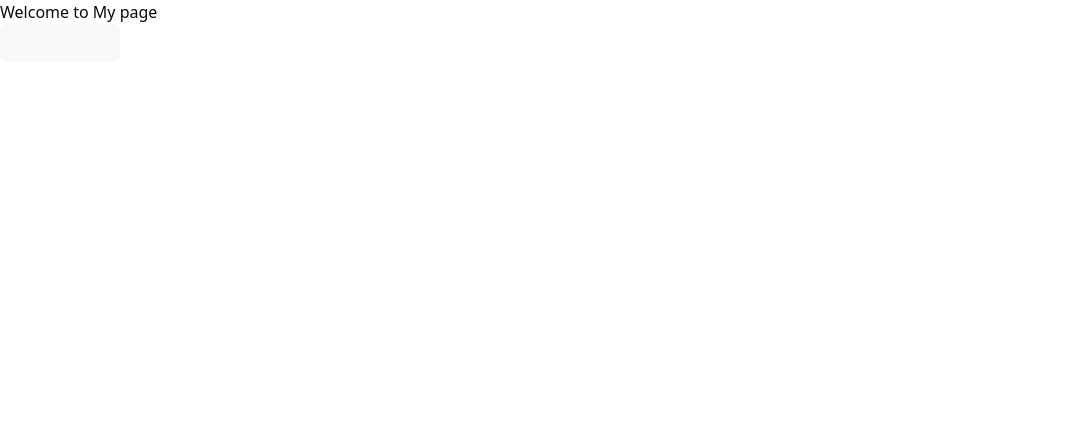
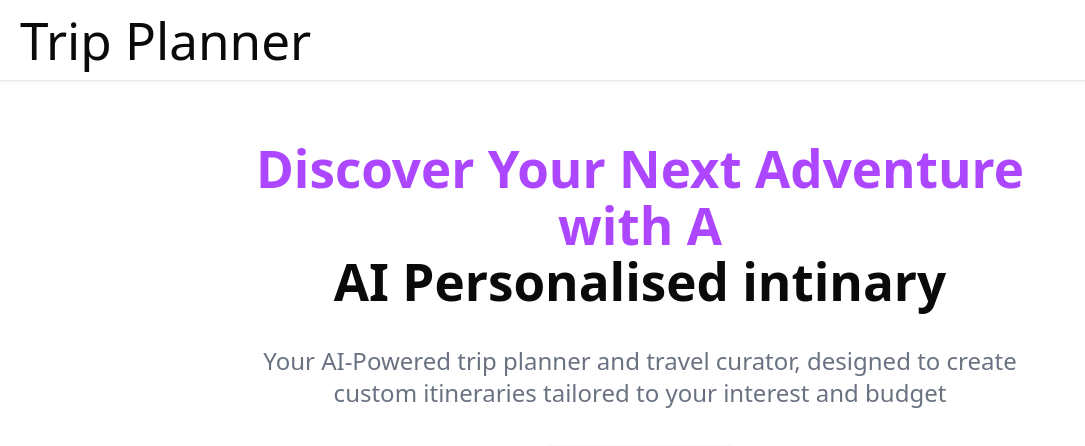
Before and after one commit to jleong23/ai-trip-planner, a React (Vite) app: page / in a window 1280 px wide. Shown: the top 446 px of the page, without its empty margins (0-1085 px from the left). Built offline with nearby package versions, Linux system fonts and the light colour scheme.

Commit message:
Completed Hero & landing Page

```diff
--- a/src/App.css
+++ b/src/App.css
@@ -1,5 +1,7 @@
 #root {
-  max-width: 1280px;
+  width: 100%;
+  margin: 0;
+  padding: 0;
 }
 
 .logo {
--- a/src/App.jsx
+++ b/src/App.jsx
@@ -1,16 +1,15 @@
 import { useState } from 'react'
-import reactLogo from './assets/react.svg'
-import viteLogo from '/vite.svg'
+
 import './App.css'
-import { Button } from './components/ui/button.jsx'
+import Hero from './components/custom/Hero'
 
 function App() {
   const [count, setCount] = useState(0)
 
   return (
     <>
-      <h2>Welcome to My page</h2>
-      <Button>Hello Here</Button>
+      {/* Hero Section */}
+      <Hero />
     </>
   )
 }
--- /dev/null
+++ b/src/components/custom/Header.jsx
@@ -0,0 +1,17 @@
+import React from 'react'
+import {Button} from '../ui/button.jsx'
+
+const Header = () => {
+  return (
+    <div className='w-full p-3 shadow-sm flex justify-between items-center px-5'>
+       <h1>Trip Planner</h1>
+      <div>
+        <Button iconSize="lg" className="text-base">
+          Sign In
+        </Button>
+      </div>
+    </div>
+  )
+}
+
+export default Header
--- /dev/null
+++ b/src/components/custom/Hero.jsx
@@ -0,0 +1,26 @@
+import React from 'react'
+import { Button } from '../ui/button.jsx'
+
+const Hero = () => {
+  return (
+    <>
+      <div className='flex flex-col mx-56 gap-9 items-center h-screen'>
+        <h1 className='font-extrabold text-center text-[60px] mt-15'>
+          <span className='text-purple-500'>Discover Your Next Adventure with A</span><br />
+          AI Personalised intinary
+        </h1>
+
+        <p className='text-2xl text-gray-500 text-center'>
+          Your AI-Powered trip planner and travel curator, designed to create custom itineraries tailored to your interest and budget
+        </p>
+
+        <Button>
+          Get Started. It's Free
+        </Button>
+
+      </div>
+    </>
+  )
+}
+
+export default Hero
--- a/src/components/ui/button.jsx
+++ b/src/components/ui/button.jsx
@@ -5,7 +5,7 @@ import { cva } from "class-variance-authority";
 import { cn } from "@/lib/utils"
 
 const buttonVariants = cva(
-  "inline-flex items-center justify-center gap-2 whitespace-nowrap rounded-md text-sm font-medium transition-all disabled:pointer-events-none disabled:opacity-50 [&_svg]:pointer-events-none [&_svg:not([class*='size-'])]:size-4 shrink-0 [&_svg]:shrink-0 outline-none focus-visible:border-ring focus-visible:ring-ring/50 focus-visible:ring-[3px] aria-invalid:ring-destructive/20 dark:aria-invalid:ring-destructive/40 aria-invalid:border-destructive",
+  "inline-flex items-center justify-center gap-2 whitespace-nowrap rounded-md text-sm font-medium transition-all disabled:pointer-events-none disabled:opacity-50 [&_svg]:pointer-events-none shrink-0 [&_svg]:shrink-0 outline-none focus-visible:border-ring focus-visible:ring-ring/50 focus-visible:ring-[3px] aria-invalid:ring-destructive/20 dark:aria-invalid:ring-destructive/40 aria-invalid:border-destructive",
   {
     variants: {
       variant: {
@@ -22,15 +22,21 @@ const buttonVariants = cva(
         link: "text-primary underline-offset-4 hover:underline",
       },
       size: {
-        default: "h-9 px-4 py-2 has-[>svg]:px-3",
+        default: "h-10 px-4 py-2 has-[>svg]:px-3",
         sm: "h-8 rounded-md gap-1.5 px-3 has-[>svg]:px-2.5",
         lg: "h-10 rounded-md px-6 has-[>svg]:px-4",
         icon: "size-9",
+      },
+      iconSize: {
+        sm: "[&_svg:not([class*='size-'])]:size-4",
+        md: "[&_svg:not([class*='size-'])]:size-6",
+        lg: "[&_svg:not([class*='size-'])]:size-8",
       },
     },
     defaultVariants: {
       variant: "default",
       size: "default",
+      iconSize: "md",
     },
   }
 )
@@ -39,6 +45,7 @@ function Button({
   className,
   variant,
   size,
+  iconSize,
   asChild = false,
   ...props
 }) {
@@ -47,7 +54,7 @@ function Button({
   return (
     <Comp
       data-slot="button"
-      className={cn(buttonVariants({ variant, size, className }))}
+      className={cn(buttonVariants({ variant, size,iconSize, className }))}
       {...props} />
   );
 }
--- a/src/main.jsx
+++ b/src/main.jsx
@@ -4,6 +4,7 @@ import './index.css'
 import { createBrowserRouter, RouterProvider } from 'react-router-dom'
 import App from './App.jsx'
 import CreateTrip from './create-trip/index.jsx'
+import Header from './components/custom/Header'
 
 const router = createBrowserRouter([
   {
@@ -18,6 +19,7 @@ const router = createBrowserRouter([
 
 createRoot(document.getElementById('root')).render(
   <StrictMode>
+    <Header />
     <RouterProvider router={router} />
   </StrictMode>,
 )
```
